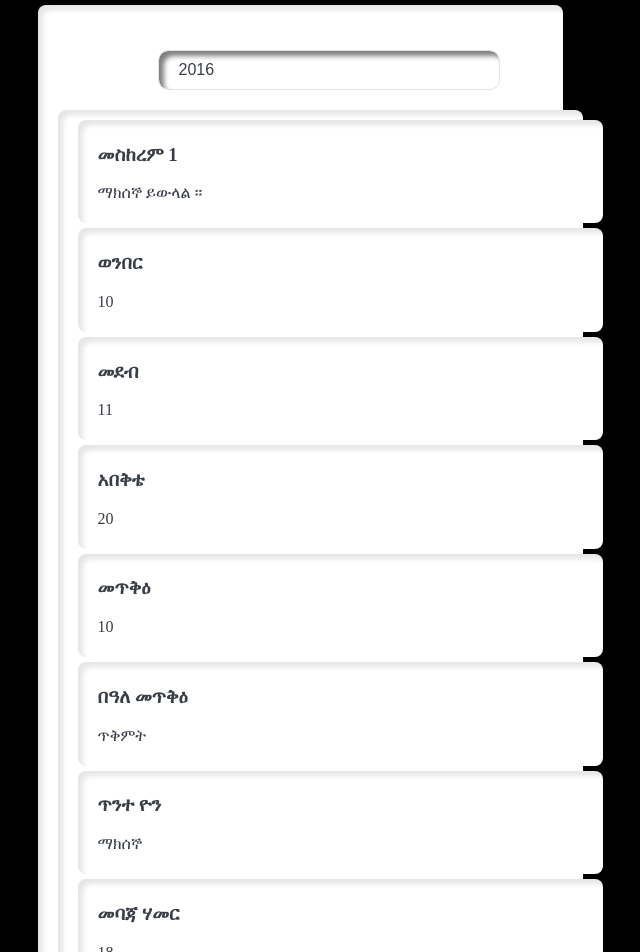
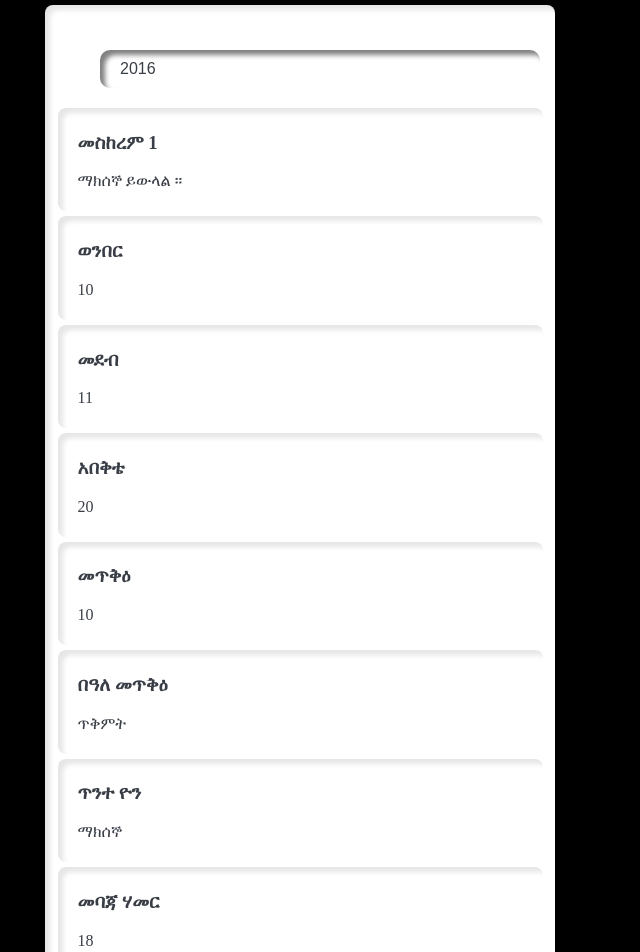
Before and after one commit to YohansShegaw/BahreHasab, a React (Vite) app in the folder bahre-hasab/: page / in a window 1280 px wide. Shown: the top 952 px of the page, without its empty margins (340-980 px from the left). Built offline with nearby package versions, Linux system fonts and the light colour scheme.

Commit message:
second commit

```diff
--- a/bahre-hasab/src/components/Search.jsx
+++ b/bahre-hasab/src/components/Search.jsx
@@ -151,49 +151,49 @@ export default function Search({ year, setYear }) {
           value={year}
         />
       </div>
-      <div className={styles.list}>
-        <div className={styles.list}>
+      <div className={styles.list1}>
+        <div className={styles.list2}>
           <h3>መስከረም 1 </h3>
           <p>{day} ይውላል ፡፡</p>
         </div>
 
-        <div className={styles.list}>
+        <div className={styles.list2}>
           <h3>ወንበር </h3>
           <p>{ወንበር}</p>
         </div>
 
-        <div className={styles.list}>
+        <div className={styles.list2}>
           <h3>መደብ </h3>
           <p>{መደብ}</p>
         </div>
 
-        <div className={styles.list}>
+        <div className={styles.list2}>
           <h3>አበቅቴ </h3>
           <p>{አበቅቴ}</p>
         </div>
 
-        <div className={styles.list}>
+        <div className={styles.list2}>
           <h3>መጥቅዕ </h3>
           <p>{መጥቅዕ === 0 ? 30 : መጥቅዕ}</p>
         </div>
 
-        <div className={styles.list}>
+        <div className={styles.list2}>
           <h3>በዓለ መጥቅዕ </h3>
           <p>{መጥቅዕ <= 14 ? "ጥቅምት" : "መስከረም"}</p>
         </div>
 
-        <div className={styles.list}>
+        <div className={styles.list2}>
           {" "}
           <h3>ጥንተ ዮን </h3>
           <p>{yonday}</p>
         </div>
 
-        <div className={styles.list}>
+        <div className={styles.list2}>
           <h3>መባጃ ሃመር </h3>
           <p>{መባጃ_ሃመር === 0 ? 30 : መባጃ_ሃመር}</p>
         </div>
 
-        <div className={styles.list}>
+        <div className={styles.list2}>
           <h3>ነነዌ </h3>
           <p>
             {መጥቅዕ <= 14
@@ -202,54 +202,54 @@ export default function Search({ year, setYear }) {
           </p>
         </div>
 
-        <div className={styles.list}>
+        <div className={styles.list2}>
           <h3>ዐቢይ ጾም </h3>
           <p>{abiyTom}</p>
         </div>
 
-        <div className={styles.list}>
+        <div className={styles.list2}>
           <h3>ደብረ ዘይት </h3>
           <p>{debreZeyt === 0 ? 30 : debreZeyt}</p>
         </div>
 
-        <div className={styles.list}>
+        <div className={styles.list2}>
           <h3>ሆሳዕና </h3>
           <p>{hosaena === 0 ? 30 : hosaena}</p>
         </div>
 
-        <div className={styles.list}>
+        <div className={styles.list2}>
           <h3>ስቅለት </h3>
           <p>{sqlet === 0 ? 30 : sqlet}</p>
         </div>
 
-        <div className={styles.list}>
+        <div className={styles.list2}>
           {" "}
           <h3>ትንሳዔ </h3>
           <p>{tnsae === 0 ? 30 : tnsae}</p>
         </div>
 
-        <div className={styles.list}>
+        <div className={styles.list2}>
           <h3>ርክበ ካህን </h3>
           <p>{rkbeKahn === 0 ? 30 : rkbeKahn}</p>
         </div>
 
-        <div className={styles.list}>
+        <div className={styles.list2}>
           <h3>ዕርገት </h3>
           <p>{erget === 0 ? 30 : erget}</p>
         </div>
 
-        <div className={styles.list}>
+        <div className={styles.list2}>
           <h3>ጲራቅሊጦስ </h3>
           <p>{piraqlitos === 0 ? 30 : piraqlitos}</p>
         </div>
 
-        <div className={styles.list}>
+        <div className={styles.list2}>
           {" "}
           <h3>ጾመ ሃዋሪያት </h3>
           <p>{tsomeHawariyat === 0 ? 30 : tsomeHawariyat}</p>
         </div>
 
-        <div className={styles.list}>
+        <div className={styles.list2}>
           <h3>ጾመ ድህነት </h3>
           <p>{tsomeDhnet === 0 ? 30 : tsomeDhnet}</p>
         </div>
--- a/bahre-hasab/src/components/style.module.css
+++ b/bahre-hasab/src/components/style.module.css
@@ -6,17 +6,40 @@
   margin: 0 auto;
   margin-top: 5px;
   padding: 5px;
+  padding-left: 5px;
+  color: #393e46;
+  samuel kebede
+}
+.list1 {
+  /* background-color: white;
+  border-radius: 8px;
+  box-shadow: inset 5px 5px 5px rgba(0, 0, 0, 0.1);
+  width: 480px;
+  margin: 0 auto;
+  margin-top: 5px;
+  padding: 5px;
+  padding-left: 5px;
+  color: #393e46; */
+}
+.list2 {
+  background-color: white;
+  border-radius: 8px;
+  box-shadow: inset 5px 5px 5px rgba(0, 0, 0, 0.1);
+  width: 460px;
+  margin: 0 auto;
+  margin-top: 5px;
+  padding: 5px;
   padding-left: 20px;
   color: #393e46;
 }
 .searchComponent {
   margin: 20px auto;
-  width: 300px;
+  width: 400px;
   position: relative;
   margin-top: 40px;
 }
 .input {
-  border: 1px solid #e3e4dc;
+  border: none;
   /* border-bottom: 2px solid #e3e4dc; */
   border-radius: 10px;
   padding: 10px 20px;
```
